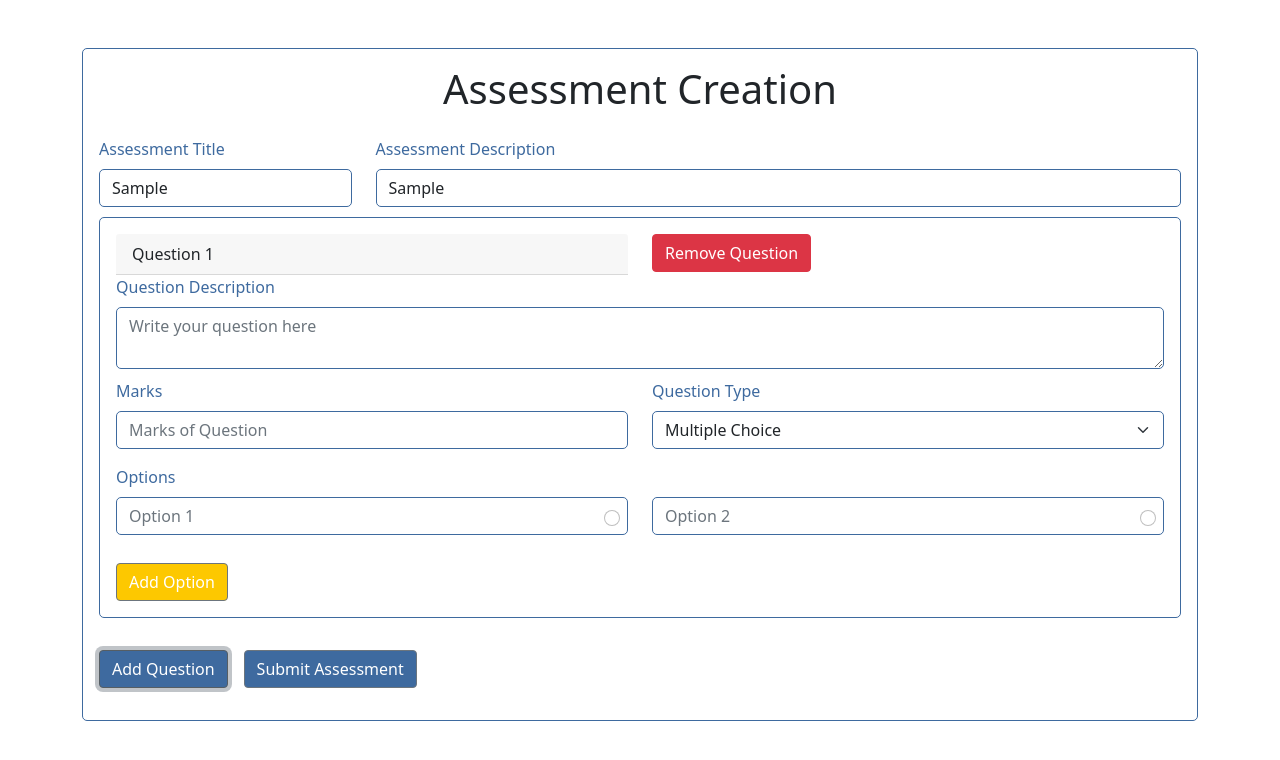
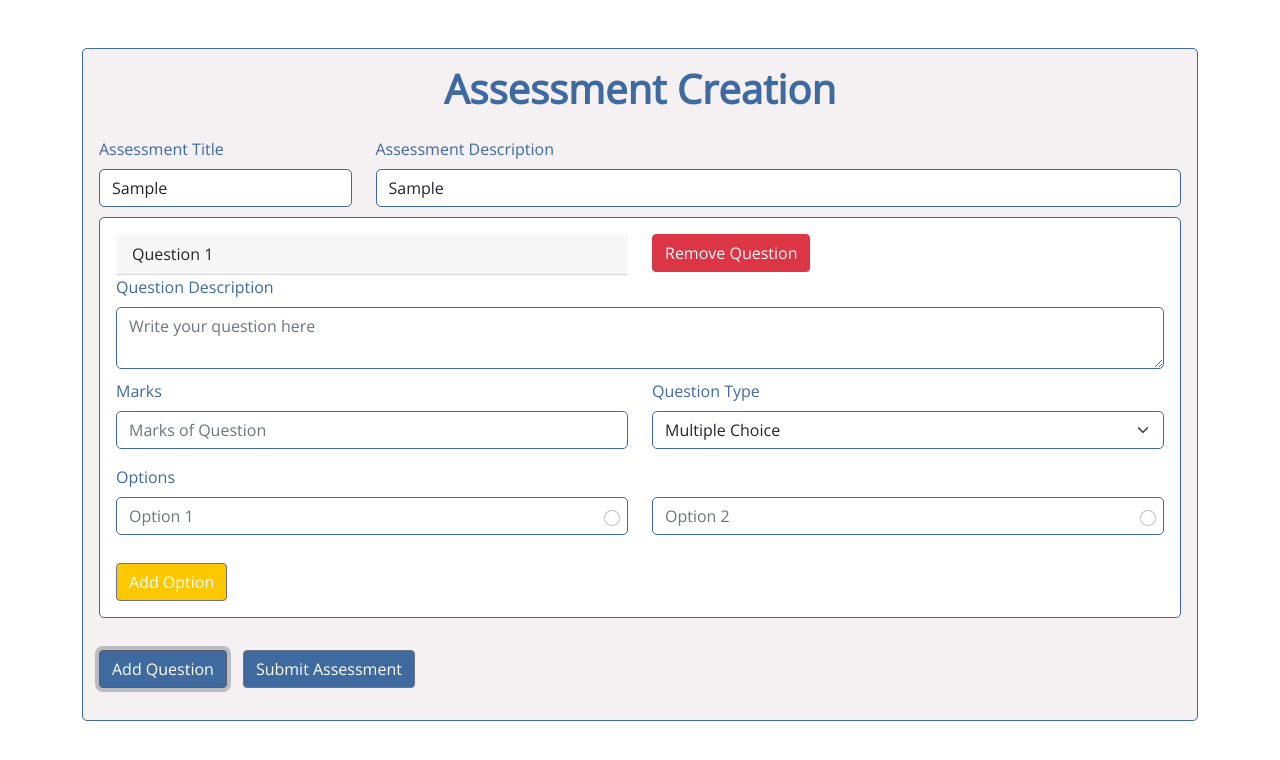
Before and after one commit to AliHaider1415/Webrtc-Jitsi-Client, a React (Create React App) app: page /company/create-assessment in a window 1280 px wide. Both pictures are taken after typing "Sample", "Sample" into the empty fields and a click on the button "Add Question". Shown: the top 760 px of the page. Built offline with nearby package versions, Linux system fonts and the light colour scheme.

Commit message:
Added google fonts

```diff
--- a/src/App.css
+++ b/src/App.css
@@ -1,34 +1,5 @@
-.App {
-  text-align: center;
+@import url("https://fonts.googleapis.com/css?family=Open+Sans");
+
+body {
+  font-family: "Open Sans", sans-serif;
 }
-
-.App-logo {
-  height: 40vmin;
-  pointer-events: none;
-}
-
-@media (prefers-reduced-motion: no-preference) {
-  .App-logo {
-    animation: App-logo-spin infinite 20s linear;
-  }
-}
-
-.App-header {
-  background-color: whitesmoke;
-  min-height: 100vh;
-  display: flex;
-  flex-direction: column;
-  align-items: center;
-  justify-content: center;
-  font-size: calc(10px + 2vmin);
-}
-
-.App-link {
-  color: #61dafb;
-}
-
-.roboto-thin {
-  font-family: "Roboto", sans-serif;
-  font-weight: 100;
-  font-style: normal;
-}
--- a/src/App.js
+++ b/src/App.js
@@ -11,8 +11,9 @@ import CreateAssessment from "./pages/company-assessment/create-assessment/Creat
 import AllAssessmentJobSeeker from "./pages/job-seeker-assesment/all-assessments/AllAssessmentJobSeeker";
 import SingleAssessmentJobSeeker from "./pages/job-seeker-assesment/Single-Assessment/SingleAssessmentJobSeeker";
 import Layout from "./layout/Layout";
-import { ToastContainer, toast } from "react-toastify";
+import { ToastContainer } from "react-toastify";
 import "react-toastify/dist/ReactToastify.css";
+import "./App.css";
 function App() {
   const user = userAuthStore((state) => state.user);
 
--- a/src/pages/company-assessment/create-assessment/CreateAssessment.jsx
+++ b/src/pages/company-assessment/create-assessment/CreateAssessment.jsx
@@ -73,13 +73,18 @@ export default function CreateAssessmentForm() {
         setFieldValue,
       }) => (
         <Container className="mt-5">
-          <Card style={({ backgroundColor: "#f8f9fa" }, styles.input)}>
+          <Card style={styles.assessmentModuleBackground}>
             <CardBody>
               <Form>
                 <FormGroup>
                   <Row>
                     <Col>
-                      <h1 className="text-center mb-4">Assessment Creation</h1>
+                      <h1
+                        className="text-center mb-4 fw-bold"
+                        style={styles.descriptionColor}
+                      >
+                        Assessment Creation
+                      </h1>
                     </Col>
                   </Row>
                   <Row className="justify-content-center">
--- a/src/utils/styles.js
+++ b/src/utils/styles.js
@@ -28,6 +28,12 @@ const styles = {
   descriptionColor: {
     color: "#3E6A9F",
   },
+  assessmentModuleBackground: {
+    backgroundColor: "#f5f0f1",
+    border: "1px solid #3E6A9F",
+    borderRadius: "5px",
+    marginBottom: "10px",
+  },
 };
 
 export default styles;
```
